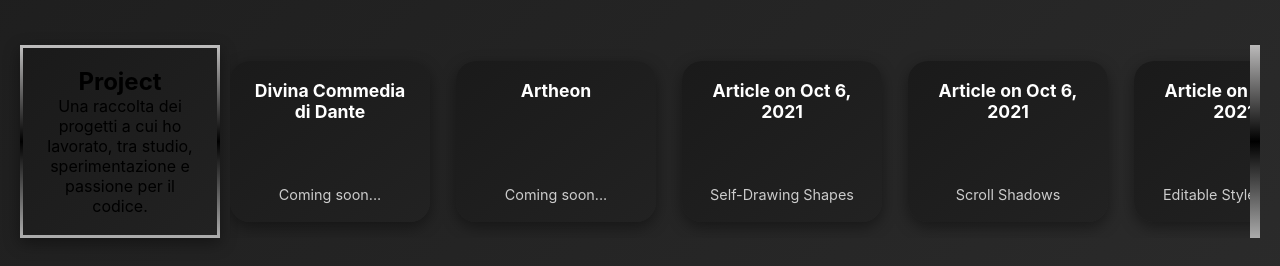
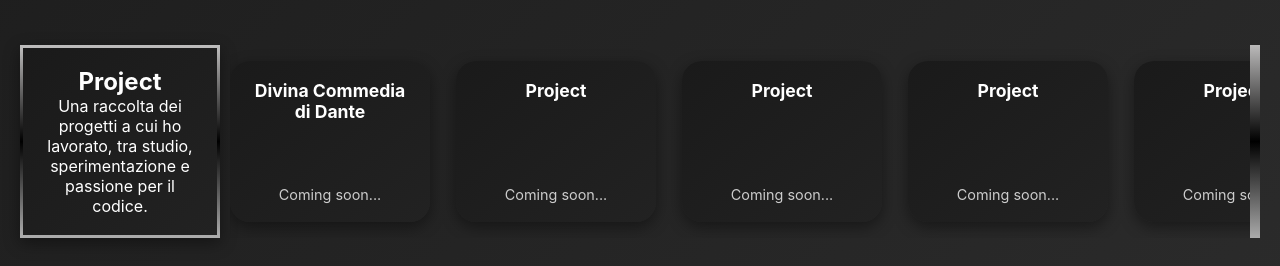
Before and after one commit to Hexion00/portfolio, a plain HTML site: page index.html in a window 1280 px wide. Shown: the part 2390-2656 px from the top of the page. Drawn offline with nearby package versions, Linux system fonts and the light colour scheme.

Commit message:
Add files via upload

```diff
--- a/css/index.scss
+++ b/css/index.scss
@@ -200,7 +200,7 @@ hr{border:none; border-bottom: 1px solid #ddd}
 
 .tech-icons i {
   /*font-size: 3rem;*/
-  font-size: clamp(1.9rem, 5vw, 9.9rem);
+  font-size: clamp(1.9rem, 5vw, 3.9rem);
   color: #999;
   transition: color 0.3s, transform 0.3s;
 }
@@ -387,7 +387,7 @@ box-shadow: 0 0 10px rgba(243, 156, 18, 0.8); /* Luminosità dorata al focus */
 }
 
 .mobile-nav a:hover {
-    color: #f1c40f;
+    color: #5a5954;
 }
 
 /* Media Queries */
@@ -807,6 +807,7 @@ font-size: 70px;
     padding: 1rem 0;
     cursor: grab;
     user-select: none;
+    width: 100%;
   }
 
   .scroll-container:active {
@@ -833,6 +834,14 @@ font-size: 70px;
   .card_1 {
     border-radius: 0px;
     width: 20%;
+  }
+
+  #h2-cont21{
+    color: white;
+  }
+
+  .p-cont21{
+    color: white;
   }
 
 
@@ -959,7 +968,7 @@ font-size: 70px;
 /* =====================================Sezione Contatti=============================================== */
  /* Sezione Contatti */
  #contact {
-    padding: 100px 20px;
+    padding: 20px 20px;
     background: linear-gradient(135deg, #1d1d1d, #2b2b2b);
     text-align: center;
     position: relative;
@@ -1097,7 +1106,7 @@ font-size: 70px;
     gap: 40px;
     flex-wrap: wrap;
     animation: fadeIn 1.2s ease-out;
-    margin-bottom: 50px;
+    /*margin-bottom: 10px;*/
 }
 
 /* Card Contatto */
--- a/index.html
+++ b/index.html
@@ -28,7 +28,16 @@
         </div>
       </div>
         <div class="menu-icon" onclick="toggleMenu()" data-aos="fade-left" data-aos-duration="1000">&#9776;</div>
-    </nav>
+
+        <!-- Mobile Navigation -->
+<div id="mobile-nav" class="mobile-nav">
+  <a href="#home">Home</a>
+  <a href="#about">About Me</a>
+  <a href="#projects">Project</a>
+  <a href="#contact">Contact</a>
+</div>
+
+      </nav>
 
   <!-- Sezione Home -->
   <section id="home" class="home-section">
@@ -77,7 +86,7 @@
 
       <div class="cont-about" >
         <h2 class="h2-about">Il mio lavoro</h2>
-        <p class="p-tutti">Puoi vedere il mio lavoro nel mio portfolio, che include progetti realizzati durante il mio percorso di formazione. Clicca su questo link per esplorare i dettagli del progetto.</p>
+        <p class="p-tutti">Puoi vedere il mio lavoro nel mio portfolio, che include progetti realizzati durante il mio percorso di formazione. Clicca su questo <a href="#projects" style="color: red;">Link</a> per esplorare i dettagli del progetto.</p>
       </div>
     </div>
 
@@ -160,8 +169,8 @@
 
     <div class="scroll-wrapper" data-aos="fade-right" data-aos-duration="1000">
       <div class="card_1 highlight">
-        <h2>Project</h2>
-        <p>Una raccolta dei progetti a cui ho lavorato, tra studio, sperimentazione e passione per il codice.</p>
+        <h2 id="h2-cont21">Project</h2>
+        <p class="p-cont21">Una raccolta dei progetti a cui ho lavorato, tra studio, sperimentazione e passione per il codice.</p>
       </div>
 
       <div class="scroll-container" id="scroll" data-aos="fade-up" data-aos-duration="1000">
@@ -171,23 +180,23 @@
         </div>
 
         <div class="card">
-          <h3>Artheon</h3>
+          <h3>Project</h3>
           <p>Coming soon...</p>
         </div>
 
         <div class="card">
-          <h3>Article on Oct 6, 2021</h3>
-          <p>Self-Drawing Shapes</p>
+          <h3>Project</h3>
+          <p>Coming soon...</p>
         </div>
 
         <div class="card">
-          <h3>Article on Oct 6, 2021</h3>
-          <p>Scroll Shadows</p>
+          <h3>Project</h3>
+          <p>Coming soon...</p>
         </div>
 
         <div class="card">
-          <h3>Article on Oct 6, 2021</h3>
-          <p>Editable Style Blocks</p>
+          <h3>Project</h3>
+          <p>Coming soon...</p>
         </div>
       </div>
     </div>
```
Also changed, not shown: javS/java_script.js (+5 -4 lines), css/index.css, 1 other file.
